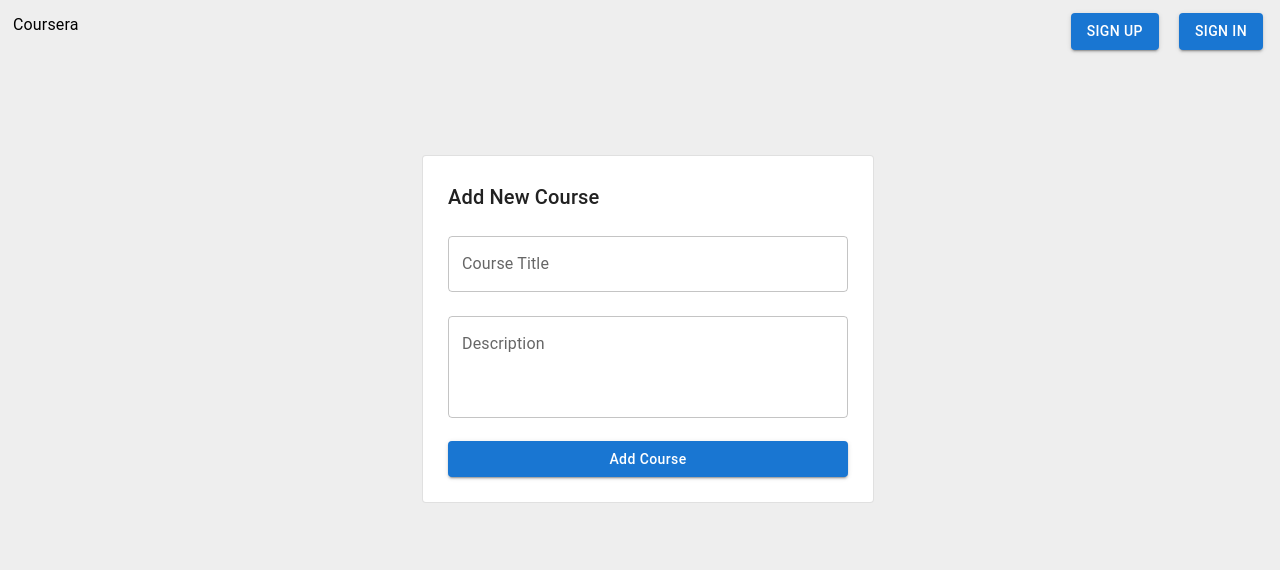
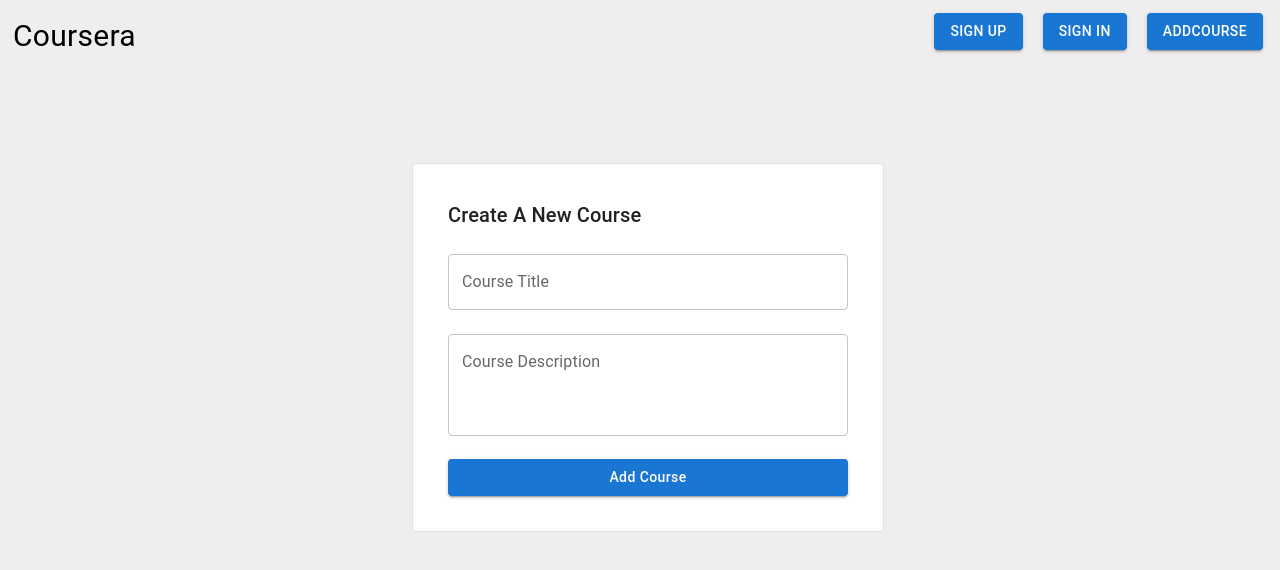
Before and after one commit to chiragSharma2424/mui-app, a React (Vite) app in the folder frontend/: page /addcourse in a window 1280 px wide. Shown: the top 570 px of the page. Built offline with nearby package versions, Linux system fonts and the light colour scheme.

Commit message:
some updation

```diff
--- a/frontend/src/Components/Addcourse.jsx
+++ b/frontend/src/Components/Addcourse.jsx
@@ -7,9 +7,9 @@ function Addcourse() {
 
   return (
     <div style={{ display: "flex", justifyContent: "center", marginTop: "100px" }}>
-      <Card variant="outlined" style={{ width: "400px", padding: "25px" }}>
+      <Card variant="outlined" style={{ width: "400px", padding: "35px" }}>
         <Typography variant="h6" gutterBottom>
-          Add New Course
+          Create A New Course
         </Typography>
 
         <TextField
@@ -23,7 +23,7 @@ function Addcourse() {
         />
 
         <TextField
-          label="Description"
+          label="Course Description"
           variant="outlined"
           fullWidth
           margin="normal"
--- a/frontend/src/Components/Appbar.jsx
+++ b/frontend/src/Components/Appbar.jsx
@@ -12,7 +12,9 @@ function Appbar() {
         padding: '5px'
     }}>
         <div>
-            <Typography>Coursera</Typography>
+            <Typography style={{
+                fontSize: "30px"
+            }}>Coursera</Typography>
         </div>
 
       <div>
@@ -27,6 +29,12 @@ function Appbar() {
                 navigate('/signin');
             }}
            >Sign in</Button>
+
+           <Button variant='contained' style={{marginRight: "20px"}}
+            onClick={() => {
+                navigate('/addcourse');
+            }}
+           >Addcourse</Button>
       </div>
 
     </div>
--- a/frontend/src/Components/Signup.jsx
+++ b/frontend/src/Components/Signup.jsx
@@ -8,11 +8,15 @@ function Signup() {
   return (
     <div style={{ textAlign: "center", marginTop: "120px" }}>
 
-      <Typography variant="h6" gutterBottom>
+      <Typography variant="h6" gutterBottom style={{
+        fontSize: "30px"
+      }}>
         Welcome to Coursera
       </Typography>
 
-      <Typography variant="body2" color="text.secondary" gutterBottom>
+      <Typography variant="body2" color="text.secondary" gutterBottom style={{
+        fontSize: "20 px"
+      }}>
         Sign up to continue
       </Typography>
 
```
